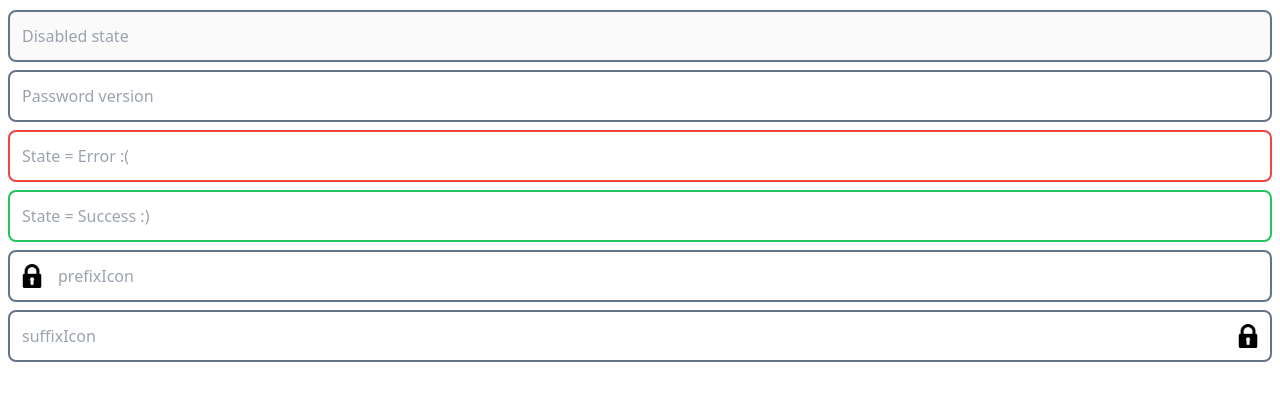
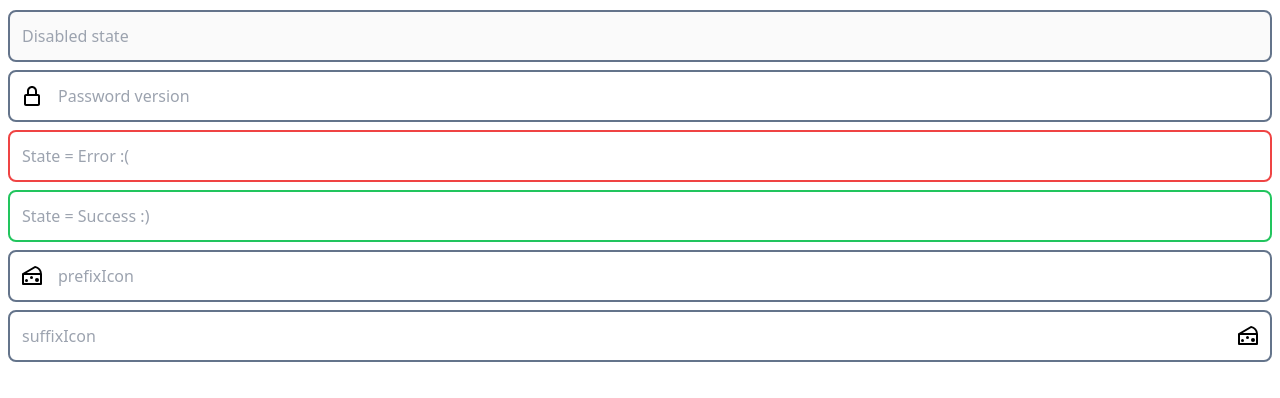
Before and after one commit to fractal-bootcamp/component-library-blders, a React (Vite) app: page / in a window 1280 px wide. Shown: the part 234-632 px from the top of the page. Built offline with nearby package versions, Linux system fonts and the light colour scheme.

Commit message:
switch to contained set of selectable icons (matching pattern we're doing on Button)

```diff
--- a/src/LuiExamples.tsx
+++ b/src/LuiExamples.tsx
@@ -6,7 +6,7 @@ export const LuiExamples = () => {
     const [dummyInputText, setDummyInputText] = useState<string>("")
     const headerStyle = "text-4xl text-teal-500 font-bold m-3";
     const subheadStyle = "text-xl text-purple-700 font-bold m-3";
-    const sampleIcon = "icon.png"
+    const sampleIcon = "cheese"
 
     return (
         <>
--- a/src/components/TextInput.tsx
+++ b/src/components/TextInput.tsx
@@ -1,3 +1,37 @@
+import { IconType } from "react-icons";
+import {
+    BiLockAlt,
+    BiAt,
+    BiCheese,
+    BiCreditCard,
+    BiDollar,
+    BiEuro,
+    BiLogoReddit,
+    BiSolidMessageAltError,
+    BiCheck,
+} from "react-icons/bi";
+
+type IconOption = "lock" | "at" | "cheese" | "card" | "dollar" | "euro" | "reddit" | "error" | "check";
+
+
+const iconLookup = (name: string | undefined): IconType | null => {
+
+    if (!name) return null
+
+    const icons: { [key in IconOption]: IconType } = {
+        lock: BiLockAlt,
+        at: BiAt,
+        cheese: BiCheese,
+        card: BiCreditCard,
+        dollar: BiDollar,
+        euro: BiEuro,
+        reddit: BiLogoReddit,
+        error: BiSolidMessageAltError,
+        check: BiCheck,
+    };
+
+    return icons[name as IconOption] || null;
+}
 
 type TextInputProps = {
     value: string;
@@ -5,9 +39,10 @@ type TextInputProps = {
     placeholderText?: string;
     isPassword?: boolean;
     isDisabled?: boolean;
-    prefixIcon?: string;
-    suffixIcon?: string;
+    prefixIcon?: IconOption;
+    suffixIcon?: IconOption;
     validationState?: "error" | "success" | null;
+    autoIcons?: boolean;
 }
 
 /**
@@ -37,7 +72,30 @@ type TextInputProps = {
  *
  * @returns {JSX.Element}
  */
-export const TextInput = ({ value, onChange, placeholderText, isPassword, isDisabled, prefixIcon, suffixIcon, validationState }: TextInputProps) => {
+export const TextInput = ({
+    value,
+    onChange,
+    placeholderText,
+    isPassword,
+    isDisabled,
+    prefixIcon,
+    suffixIcon,
+    validationState = null,
+    autoIcons = true
+}: TextInputProps) => {
+
+
+
+    // Let's show a lock for password input
+    if (autoIcons && !prefixIcon && isPassword) {
+        prefixIcon = "lock"
+    }
+
+    const PrefixIconObject: IconType | null = iconLookup(prefixIcon)
+
+    const SuffixIconObject: IconType | null = iconLookup(suffixIcon)
+
+
 
     const containerStyle = `
         relative
@@ -75,10 +133,11 @@ export const TextInput = ({ value, onChange, placeholderText, isPassword, isDisa
         placeholderText = isPassword ? "Enter password..." : "Enter text here...";
     }
 
+
     return (
         <>
             <div className={containerStyle}>
-                {prefixIcon && <img src={prefixIcon} alt="input icon (prefix)" className={`${iconStyle} absolute left-0 `} />}
+                {prefixIcon && PrefixIconObject && <PrefixIconObject className={`${iconStyle} absolute left-0`} />}
                 <input
                     type={isPassword ? "password" : "text"}
                     value={value}
@@ -87,7 +146,7 @@ export const TextInput = ({ value, onChange, placeholderText, isPassword, isDisa
                     disabled={isDisabled}
                     className={inputPadding}
                 />
-                {suffixIcon && <img src={suffixIcon} alt="input icon (suffix)" className={`${iconStyle} absolute right-0`} />}
+                {suffixIcon && SuffixIconObject && <SuffixIconObject className={`${iconStyle} absolute right-0`} />}
             </div>
         </>
     );
```
Also changed, not shown: 1 other file (tests, documents, lock files or other folders).
